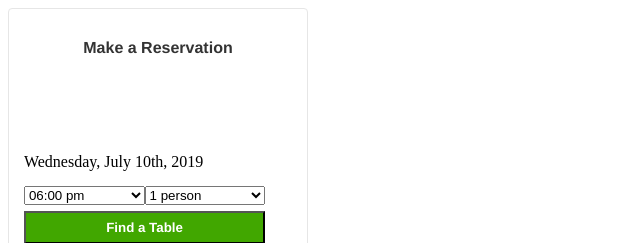
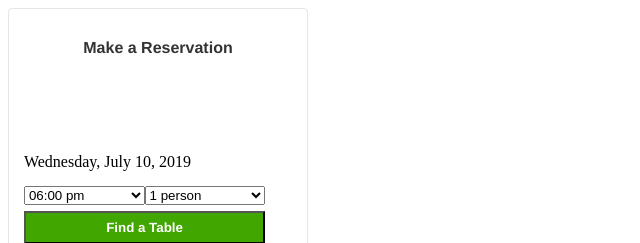
Before and after one commit to scarf-ly/reservations_SDC, a React app: page / in a window 1280 px wide. Shown: the top 243 px of the page, without its empty margins (0-640 px from the left). Built offline with nearby package versions, Linux system fonts and the light colour scheme; the HTML template or start-up script is replaced by a standard one.

Commit message:
fix date format

```diff
--- a/client/src/component/Calendar.jsx
+++ b/client/src/component/Calendar.jsx
@@ -50,7 +50,7 @@ class Calendar extends React.Component {
     return (
       <div>
         <span></span>
-        <div onClick={this.toggleCalender}>{this.state.chosenDay.format('dddd[,] MMMM Do[,] YYYY')}</div>
+        <div onClick={this.toggleCalender}>{this.state.chosenDay.format('dddd[,] MMMM D[,] YYYY')}</div>
         <span></span>
         {this.state.calendarDisplay
           ?
```
